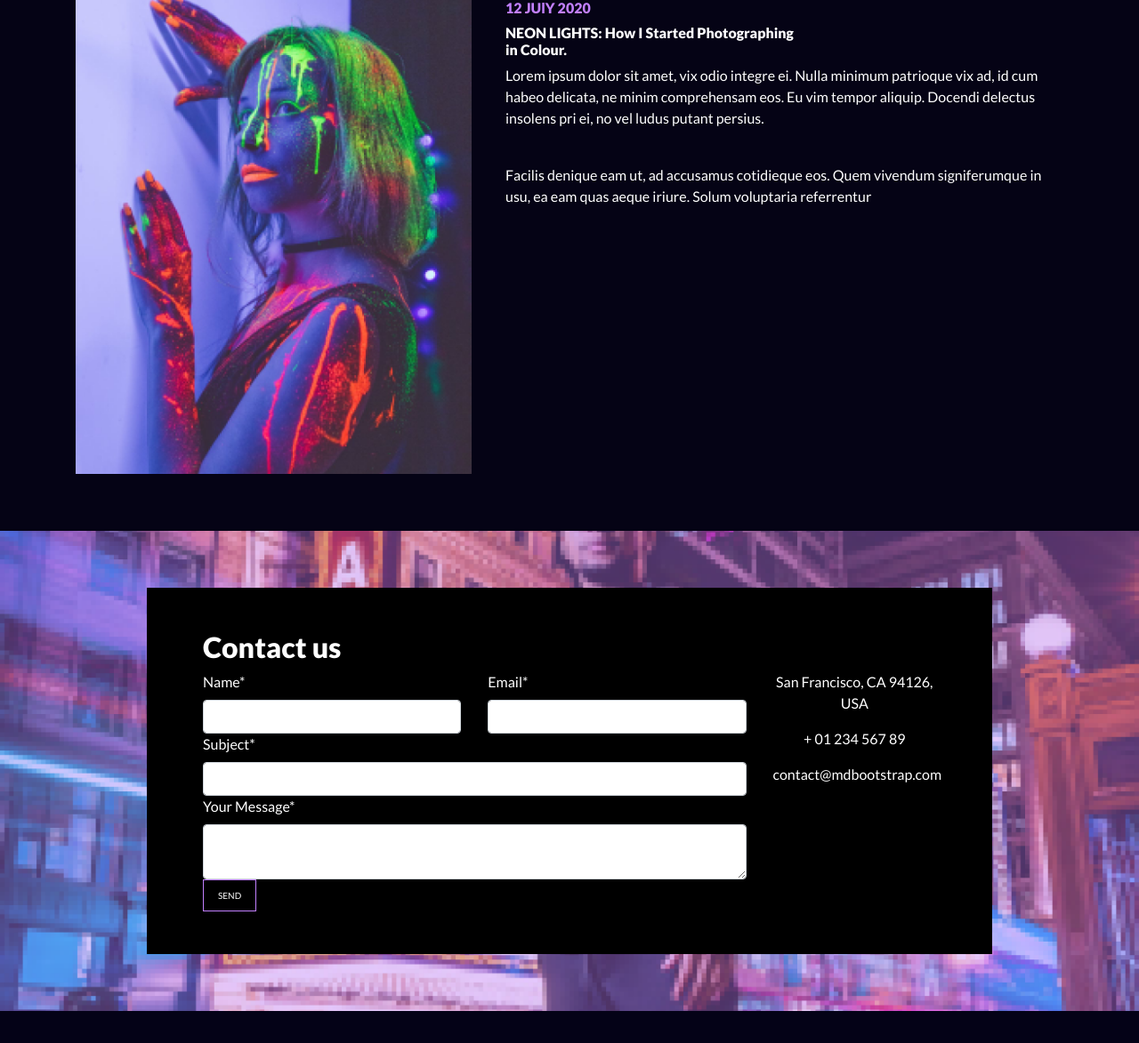
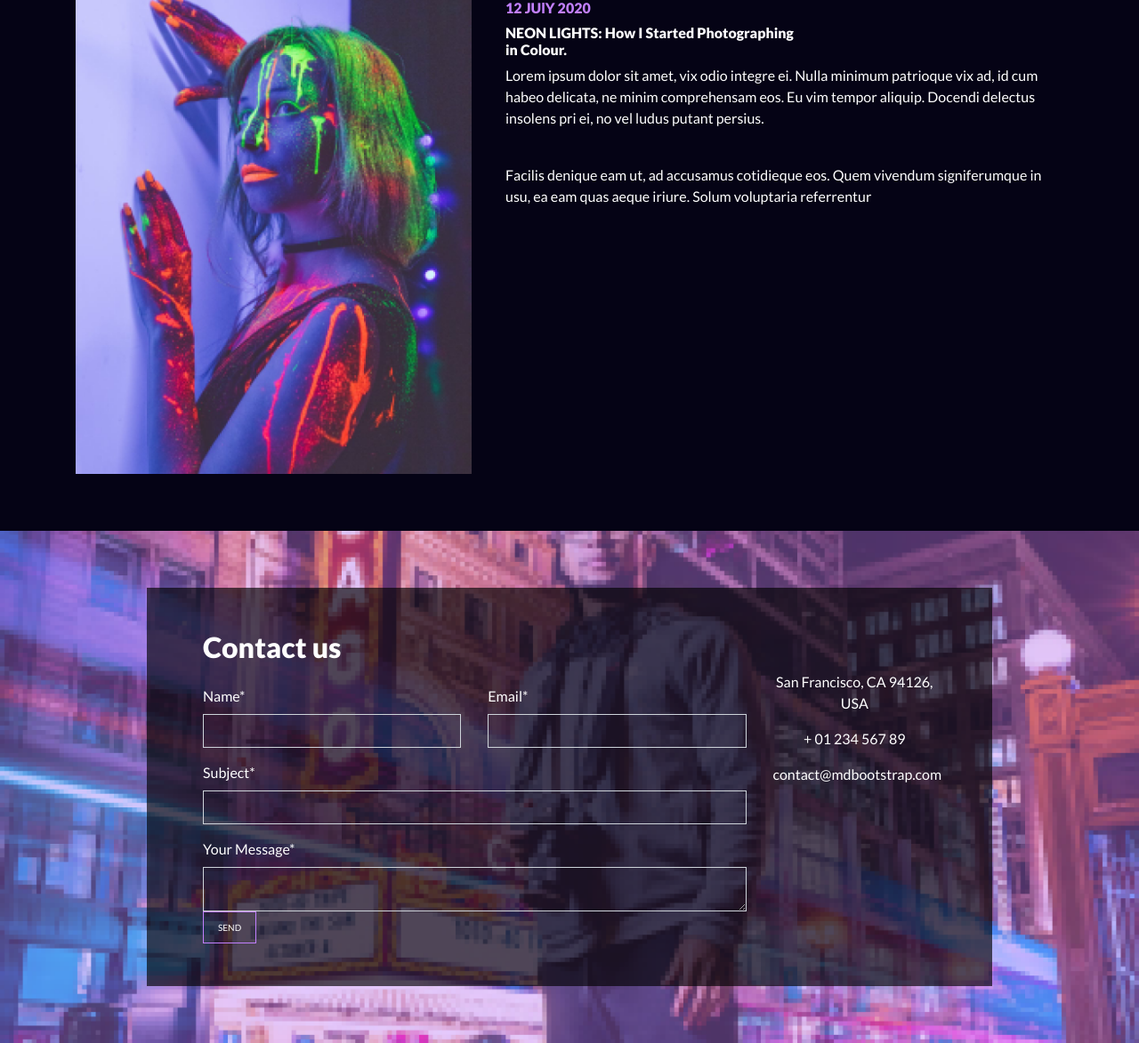
Before and after one commit to judexes/neon, a PHP site: page / in a window 1280 px wide. Shown: the part 3128-4301 px from the top of the page at 89% size. Before the commit the page ends 4265 px from the top, so only its background shows below. Run offline with PHP 8.4, Linux system fonts and the light colour scheme.

Commit message:
Contact section update

```diff
--- a/index.php
+++ b/index.php
@@ -233,7 +233,7 @@
                                         <div class="row">
                                             <!--Grid column-->
                                             <div class="col-md-6">
-                                                <div class="md-form mb-0">
+                                                <div class="md-form mb-0 mt-3">
                                                     <label for="name" class="">Name*</label>
                                                     <input type="text" id="name" name="name" class="form-control">
                                                 </div>
@@ -241,7 +241,7 @@
                                             <!--Grid column-->
                                             <!--Grid column-->
                                             <div class="col-md-6">
-                                                <div class="md-form mb-0">
+                                                <div class="md-form mb-0 mt-3">
                                                     <label for="email" class="">Email*</label>
                                                     <input type="text" id="email" name="email" class="form-control">
                                                 </div>
@@ -252,7 +252,7 @@
                                         <!--Grid row-->
                                         <div class="row">
                                             <div class="col-md-12">
-                                                <div class="md-form mb-0">
+                                                <div class="md-form mb-0 mt-3">
                                                     <label for="subject" class="">Subject*</label>
                                                     <input type="text" id="subject" name="subject" class="form-control">
                                                 </div>
@@ -263,7 +263,7 @@
                                         <div class="row">
                                             <!--Grid column-->
                                             <div class="col-md-12">
-                                                <div class="md-form">
+                                                <div class="md-form mt-3">
                                                     <label for="message">Your Message*</label>
                                                     <textarea type="text" id="message" name="message" rows="2" class="form-control md-textarea"></textarea>
                                                 </div>
--- a/style/main.css
+++ b/style/main.css
@@ -225,7 +225,20 @@ a:hover, a:active, a:focus {
     padding: 4rem 0rem;
 }
 .contact-form-section .contact-form {
-    background: #000000;
+    background: #000000a6;
+}
+.contact-form-section .form-control {
+    padding: 0rem;
+    color: #ced4da;
+    background-color: #0000;
+    border: 1px solid #ced4da;
+    border-radius: 0rem;
+    transition: border-color .15s ease-in-out,box-shadow .15s ease-in-out;
+}
+.contact-form-section .form-control:focus {
+    color: #495057;
+    background-color: #ffffff21;
+    box-shadow: none;
 }
 .services-section {
     padding-bottom: 3rem;
```
